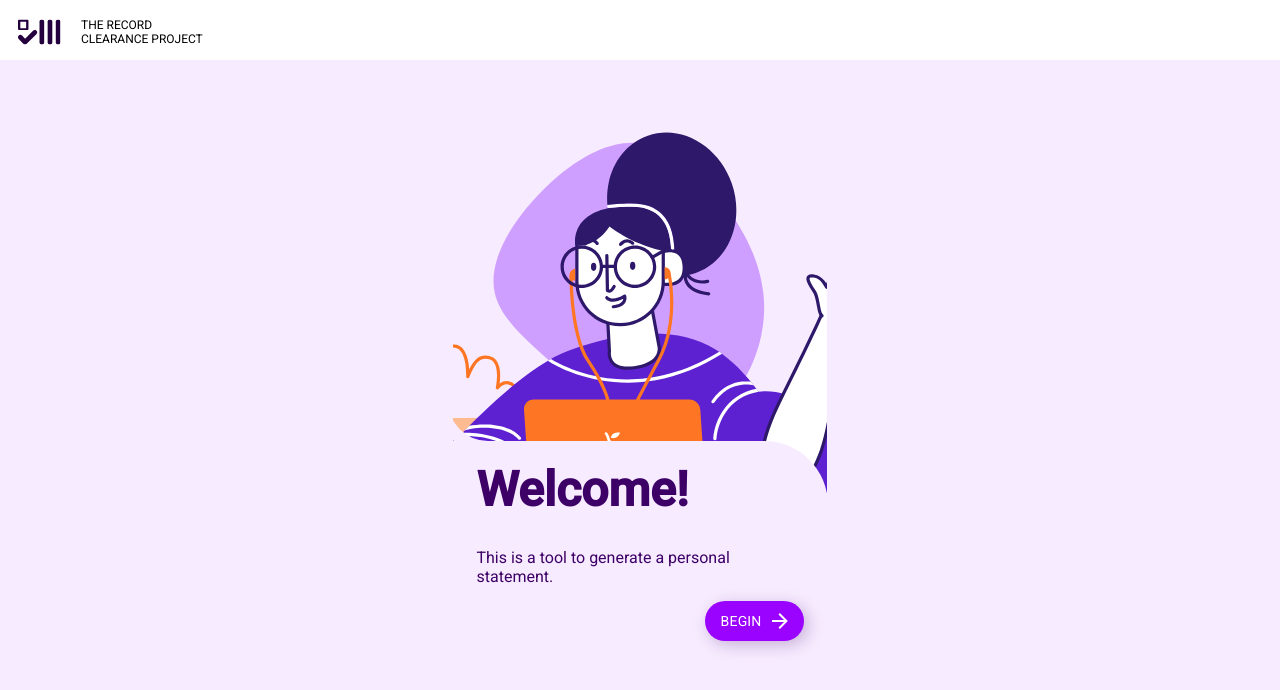
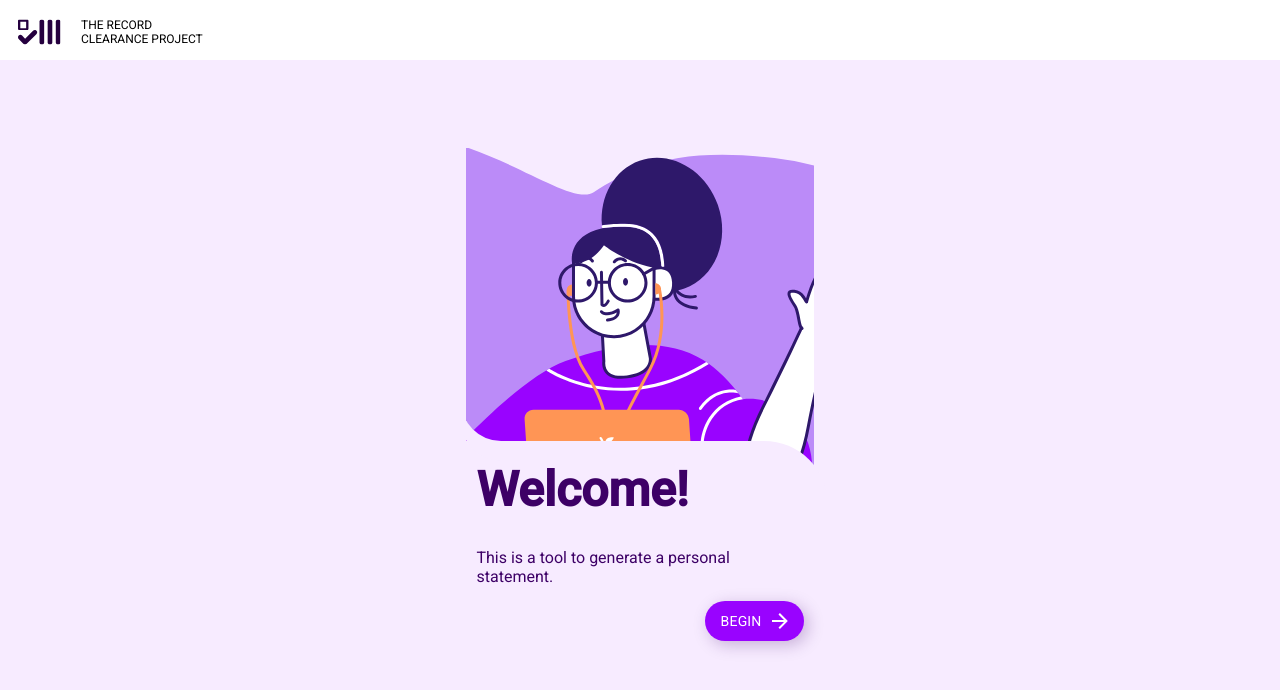
Before and after one commit to hackforla/expunge-assist, a React (Create React App) app in the folder react/client/: page /form/1 in a window 1280 px wide. Both pictures are taken after a click on the button "I UNDERSTAND". Shown: the top 690 px of the page. Built offline with nearby package versions, Linux system fonts and the light colour scheme.

Commit message:
use-new-affirmation-image

```diff
--- a/react/client/src/components/AffirmationComponent.tsx
+++ b/react/client/src/components/AffirmationComponent.tsx
@@ -1,8 +1,7 @@
 import React from 'react';
 import { Theme, createStyles, makeStyles } from '@material-ui/core';
 
-import AffirmationIllustration from 'assets/affirmation-illustration.svg';
-import AffirmationBG from 'assets/affirmation-bg.svg';
+import AffirmationImage from 'assets/affirmation-img.svg';
 import Button from './Button';
 
 const useStyles = makeStyles<Theme, StyleProps>(() =>
@@ -28,27 +27,16 @@ const useStyles = makeStyles<Theme, StyleProps>(() =>
       margin: '5rem auto 0',
       position: 'relative',
     },
-    cropBG: {
-      width: '374px',
-      overflow: 'hidden',
-      position: 'absolute',
-      zIndex: -1,
-      top: '-52px',
-      height: '351px',
-      maxWidth: '446px',
-    },
     cropIllustration: {
       overflow: 'hidden',
       position: 'absolute',
-      width: '374px',
-      top: '-236px',
-      justifyContent: 'center',
-      display: 'flex',
+      width: '348px',
     },
     illustration: {
-      width: '1074px',
+      width: '600px',
       position: 'relative',
-      left: '-46px',
+      left: '-111px',
+      top: '-12px',
     },
     messageContainer: {
       display: 'flex',
@@ -65,10 +53,10 @@ const useStyles = makeStyles<Theme, StyleProps>(() =>
         content: '""',
         position: 'absolute',
         top: '-40px',
-        left: '-5px',
+        left: '8px',
         height: '40px',
         width: '40px',
-        borderBottomLeftRadius: '64px',
+        borderBottomLeftRadius: '200px',
         boxShadow: '0 20px 0 0 #f7ebff',
       },
     },
@@ -100,12 +88,9 @@ const AffirmationComponent = ({
   return (
     <div className={classes.root}>
       <div className={classes.container}>
-        <div className={classes.cropBG}>
-          <img src={AffirmationBG} alt="affirmation background" />
-        </div>
         <div className={classes.cropIllustration}>
           <img
-            src={AffirmationIllustration}
+            src={AffirmationImage}
             alt="affirmation illustration"
             className={`${classes.illustration} adjacent-mar-top`}
           />
```
Also changed, not shown: react/client/src/assets/affirmation-img.svg (added).
